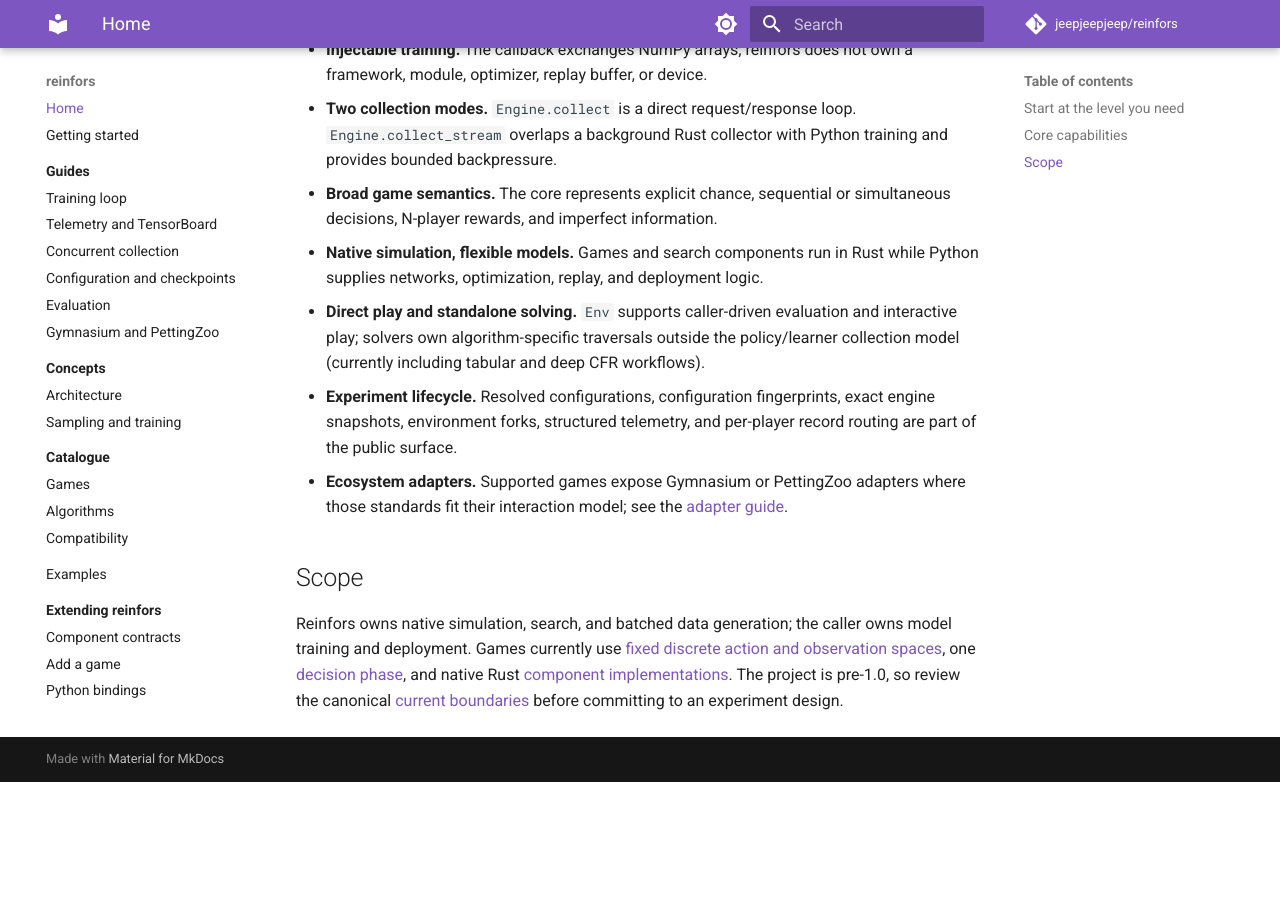
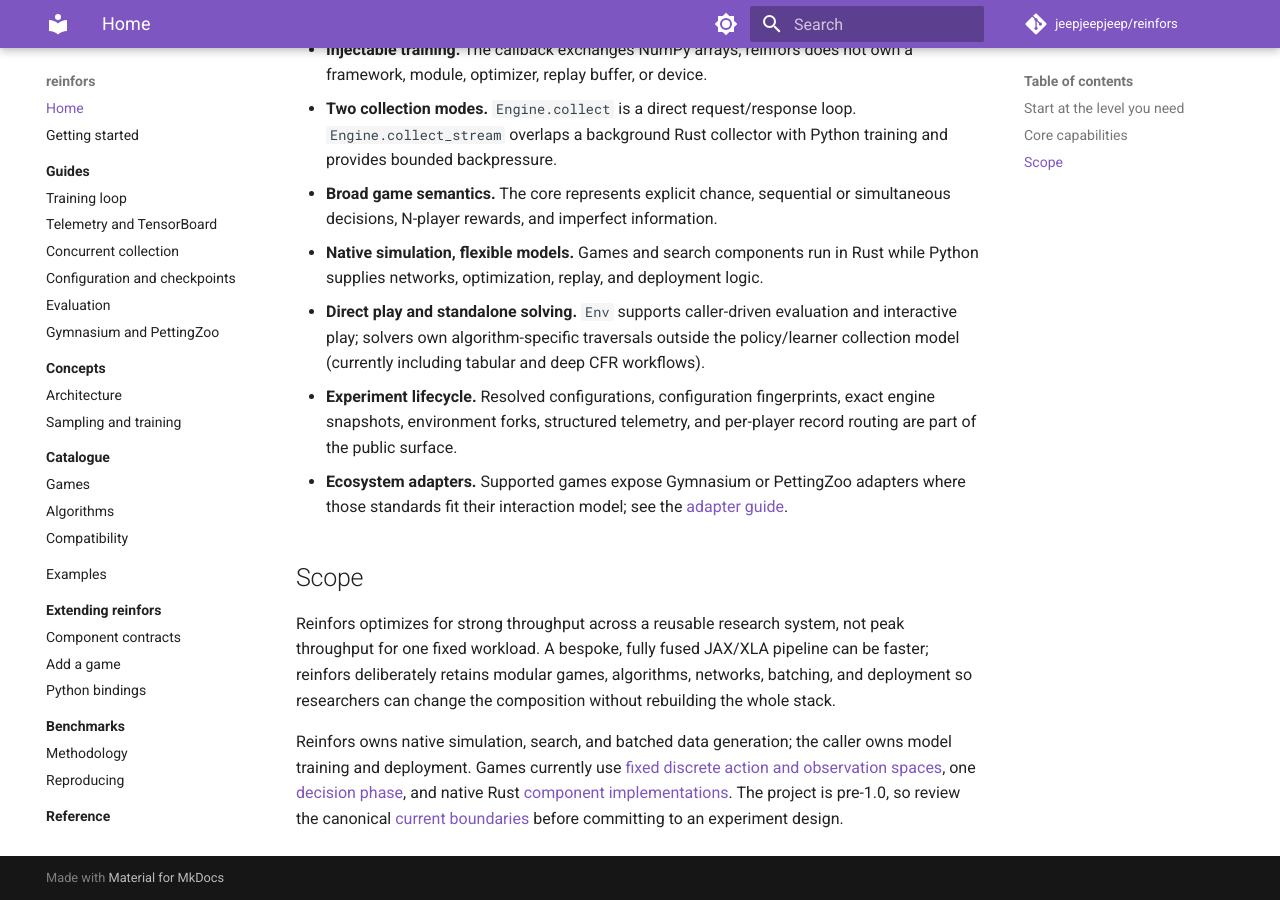
Before and after one commit to jeepjeepjeep/reinfors, an MkDocs documentation site: the page built from docs/index.md, in a window 1280 px wide and 900 px high, scrolled down 1163 px. Built offline with MkDocs 1.6.1 and Material for MkDocs 9.7.7, drawn with Linux system fonts in a browser that asks for light colours; comment, search, counter and statistics services are not loaded; before the commit the page ends 1945 px from its top, so only the background shows below that.

Commit message:
docs: clarify throughput and flexibility tradeoff

```diff
--- a/docs/index.md
+++ b/docs/index.md
@@ -80,6 +80,11 @@
 
 ## Scope
 
+Reinfors optimizes for strong throughput across a reusable research system, not peak throughput for
+one fixed workload. A bespoke, fully fused JAX/XLA pipeline can be faster; reinfors deliberately
+retains modular games, algorithms, networks, batching, and deployment so researchers can change the
+composition without rebuilding the whole stack.
+
 Reinfors owns native simulation, search, and batched data generation; the caller owns model training
 and deployment. Games currently use
 [fixed discrete action and observation spaces](reference/limits.md#fixed-observation-and-action-spaces),
```
Also changed, not shown: README.md (+5 -0 lines), docs/benchmarks/index.md (+5 -0 lines).
